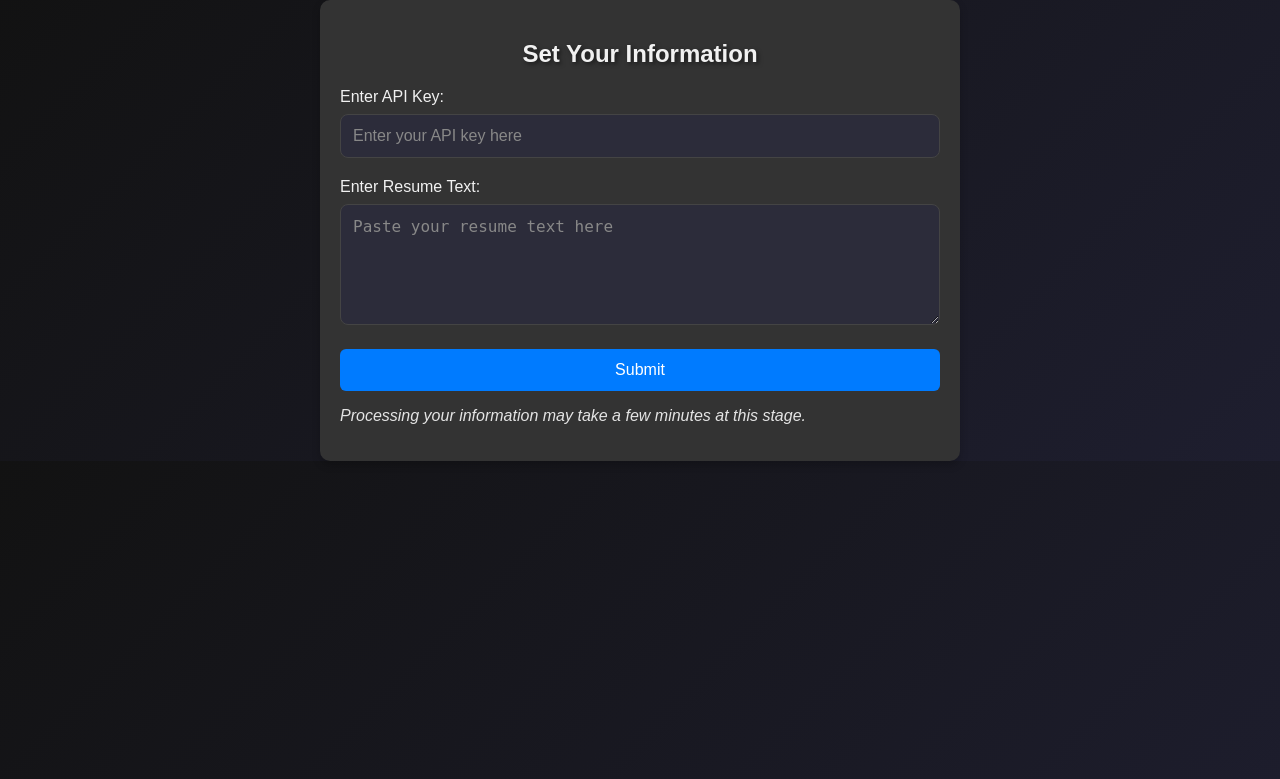
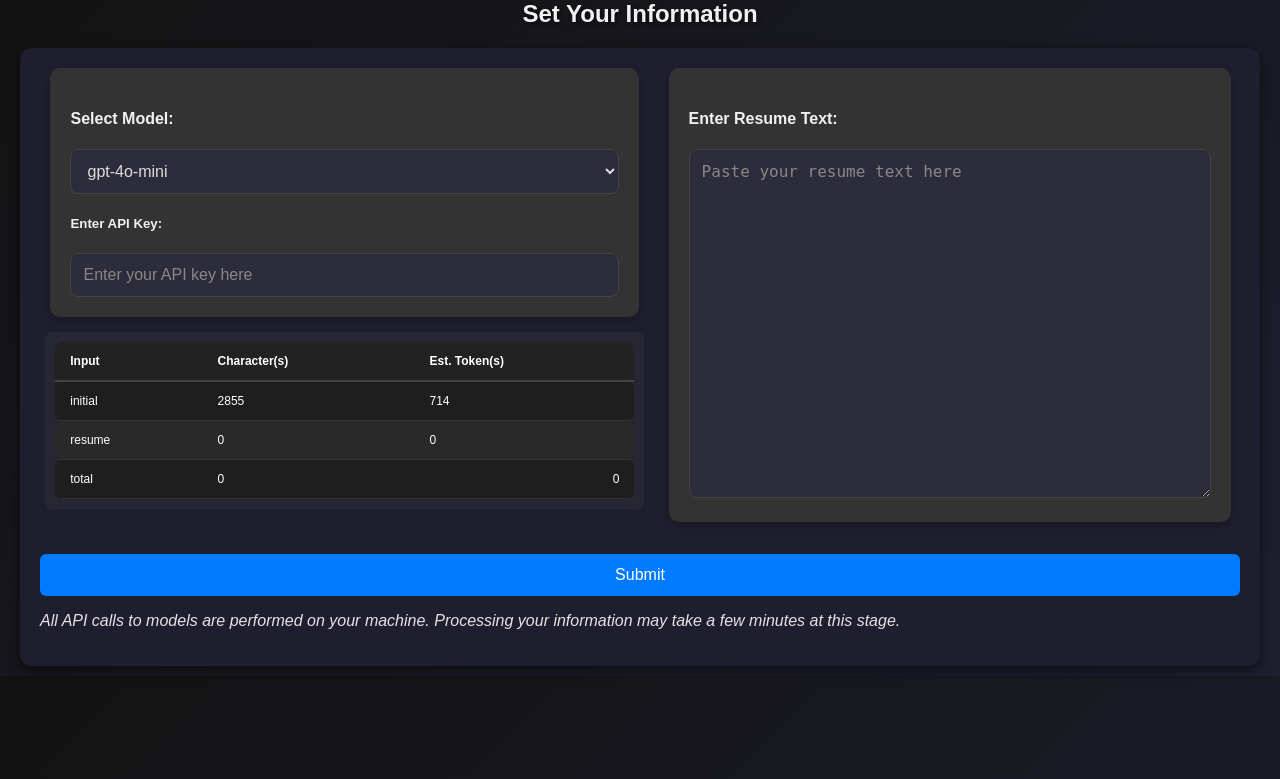
Before and after one commit to trevo440/Resume, a Flask app: page /set-all-data in a window 1280 px wide. Shown: the part 21-800 px from the top of the page. Run offline with Flask 3, Linux system fonts and the light colour scheme.

Commit message:
put in template, need to add functionality to agent interface

```diff
--- a/app.py
+++ b/app.py
@@ -5,8 +5,7 @@ GENERIC TODO:
 > Update Web UI
     > Create model-settings
 
-        > Create token-estimator (show users cost of request)
-        > Max tokens, model-selections, etc.
+        > (show users cost of request?)
         > Put links to all relevent keys up
 
     > Setup advertising for paid services
--- a/static/css/forms.css
+++ b/static/css/forms.css
@@ -1,6 +1,6 @@
 /* General Form Styling */
 .form-container {
-    max-width: 600px;
+    width:90%;
     margin: 0 auto; /* Center the form on the page */
     padding: 20px;
     background-color: #333; /* Dark background */
@@ -100,3 +100,14 @@ span {
     padding: 0.2rem 0; /* Adds a bit of spacing around the text */
     display: inline-block; /* Ensures consistent spacing if spans are on multiple lines */
 }
+
+#user-base-info{
+    display: grid; /* Enables CSS Grid */
+    grid-template-columns: 1fr, 3fr;
+    grid-template-rows: auto auto; /* Rows adjust automatically */
+    gap: 10px; /* Spacing between grid items */
+}
+
+#resume_text{
+    min-width: 100%;
+}
--- a/static/css/layout.css
+++ b/static/css/layout.css
@@ -48,6 +48,73 @@ body {
     margin-top: 20px;
 }
 
+/* Dark mode table container */
+.table-container {
+    width: 95%;
+    overflow-x: auto;
+    padding: 10px;
+    background-color: #49494936;
+    border-radius: 8px;
+    margin: 15px auto;
+}
+
+/* Dark mode table */
+table {
+    width: 100%;
+    border-collapse: collapse;
+    background-color: #0c0c0c27;
+    color: #fff;
+    font-family: Arial, sans-serif;
+    font-size: 12px;
+    border-radius: 8px;
+    overflow: hidden;
+}
+
+/* Table header */
+thead {
+    background-color: #222;
+}
+
+th {
+    padding: 12px 15px;
+    text-align: left;
+    font-weight: bold;
+    border-bottom: 2px solid #444;
+}
+
+/* Table body rows */
+td {
+    padding: 12px 15px;
+    border-bottom: 1px solid #333;
+}
+
+/* Alternating row colors */
+tbody tr:nth-child(even) {
+    background-color: #292929;
+}
+
+tbody tr:nth-child(odd) {
+    background-color: #1e1e1e;
+}
+
+/* Hover effect */
+tbody tr:hover {
+    background-color: #383838;
+    transition: background 0.3s;
+}
+
+/* Optional: Add rounded corners to the first and last cell */
+th:first-child, td:first-child {
+    border-top-left-radius: 8px;
+    border-bottom-left-radius: 8px;
+}
+
+th:last-child, td:last-child {
+    border-top-right-radius: 8px;
+    border-bottom-right-radius: 8px;
+}
+
+
 
 /* Responsive Design */
 @media (max-width: 768px) {
--- a/static/css/loading.css
+++ b/static/css/loading.css
@@ -1,4 +1,7 @@
 /* Loading Spinner */
+.loading-container:nth-child(3) {
+    grid-column: span 2;
+}
 .loading {
     text-align: center;
 }
--- a/templates/set_all_data.html
+++ b/templates/set_all_data.html
@@ -1,36 +1,70 @@
 {% extends "base.html" %}
 
 {% block content %}
-    <div class="form-container">
+    <div class="">
         <h2 class="page-title">Set Your Information</h2>
-
+    </div>
     <!-- Form Container -->
-        <form id="user-base-info" method="POST">
+    <form id="user-base-info" class="container" method="POST">
         <!-- API Key Field (Private) -->
         <div class="form-group">
-                <label for="api_key" class="form-label">Enter API Key:</label>
+            <div class="form-container">
+                <label for="model-version" class="form-label"><h4>Select Model:</h4></label>
+                <select id="model-version" name="model_version" class="form-control" onchange="">
+                    <!-- OPENAI -->
+                    <option value="openai:gpt-4o-mini">gpt-4o-mini</option>
+                    <option value="openai:gpt-4o">gpt-4o</option>
+                    <option value="openai:o1-mini">o1-mini</option>
+                    <option value="openai:o3-mini">o3-mini</option>
+                    <option value="openai:o1">o1</option>
+                </select>
+                <label for="api_key" class="form-label"><h5>Enter API Key:</h5></label>
                 <input type="password" id="api_key" name="api_key" class="form-control" required placeholder="Enter your API key here">
+            </div>
+            <div class="table-container">
+                <table>
+                    <thead>
+                        <th>Input</th>
+                        <th>Character(s)</th>
+                        <th>Est. Token(s)</th>
+                    </thead>
+                    <tr>
+                        <td>initial</td>
+                        <td id="initial-char-count">2855</td>
+                        <td id="initial-token-count">714</td>
+                    </tr>
+                    <tr>
+                        <td>resume</td>
+                        <td id="res-char-count">0</td>
+                        <td id="res-token-count">0</td>
+                    </tr>
+                    <tr>
+                        <td>total</td>
+                        <td id="total-char-count">0</td>
+                        <td id="total-token-count" style="text-align: right;">0</td>
+                    </tr>
+                </table>
+            </div>
         </div>
 
         <!-- Resume Text Field -->
-            <div class="form-group">
-                <label for="resume_text" class="form-label">Enter Resume Text:</label>
-                <textarea id="resume_text" name="resume_text" rows="5" class="form-control" required placeholder="Paste your resume text here"></textarea>
+        <div class="form-group form-container">
+            <label for="resume_text" class="form-label"><h4>Enter Resume Text:</h4></label>
+            <textarea id="resume_text" name="resume_text" rows="17" class="form-control" required placeholder="Paste your resume text here"></textarea>
         </div>
 
         <!-- Submit Button -->
+
+        <div id="loading-container" class="loading-container">
             <button id="resume-submit" type="submit" class="btn-submit">Submit</button>
-            <div id="loading-container" class="loading-container">
-                <p class="loading-text"><i>Processing your information may take a few minutes at this stage.</i></p>
+            <p class="loading-text"><i>All API calls to models are performed on your machine. Processing your information may take a few minutes at this stage.</i></p>
             <div class="dot-wrapper" id="loading-dots">
                 <div class="loading-dot"></div>
                 <div class="loading-dot"></div>
                 <div class="loading-dot"></div>
             </div>
         </div>
-
     </form>
-    </div>
 {% endblock %}
 
 {% block script %}
@@ -45,7 +79,28 @@
         }
         if (resumeText) {
             document.getElementById("resume_text").value = resumeText;
+
+            document.getElementById("res-char-count").textContent = document.getElementById("resume_text").value.length;
+            document.getElementById("res-token-count").textContent = Math.round(document.getElementById("resume_text").value.length / 4);
+            document.getElementById("total-char-count").textContent = Number(
+                document.getElementById("res-char-count").textContent) +
+                Number(document.getElementById("initial-char-count").textContent);
+
+            document.getElementById("total-token-count").textContent = Number(
+                document.getElementById("res-token-count").textContent) +
+                Number(document.getElementById("initial-token-count").textContent);
         }
+    });
+    document.getElementById("resume_text").addEventListener("input", function () {
+        document.getElementById("res-char-count").textContent = document.getElementById("resume_text").value.length;
+            document.getElementById("res-token-count").textContent = Math.round(document.getElementById("resume_text").value.length / 4);
+            document.getElementById("total-char-count").textContent = Number(
+                document.getElementById("res-char-count").textContent) +
+                Number(document.getElementById("initial-char-count").textContent);
+
+            document.getElementById("total-token-count").textContent = Number(
+                document.getElementById("res-token-count").textContent) +
+                Number(document.getElementById("initial-token-count").textContent);
     });
 </script>
 {% endblock %}
```
Lines whose indentation alone changed are shown as unchanged.
